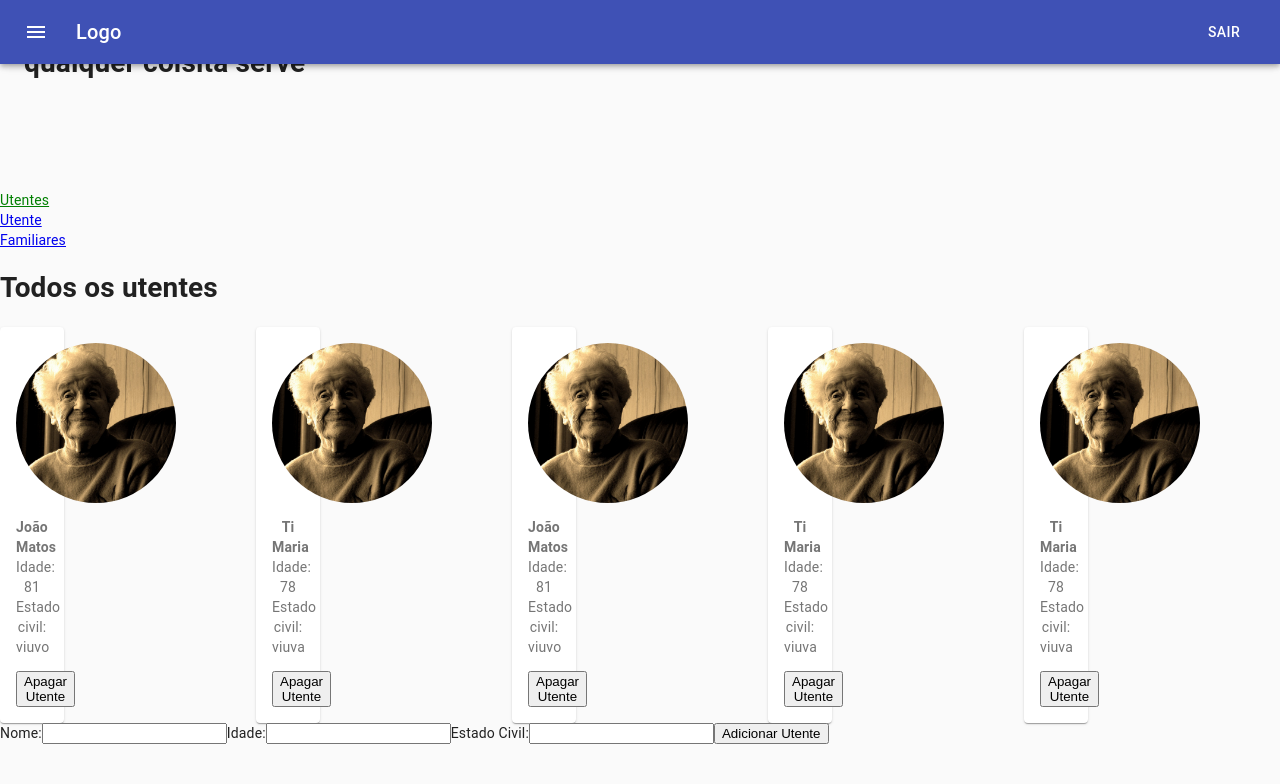
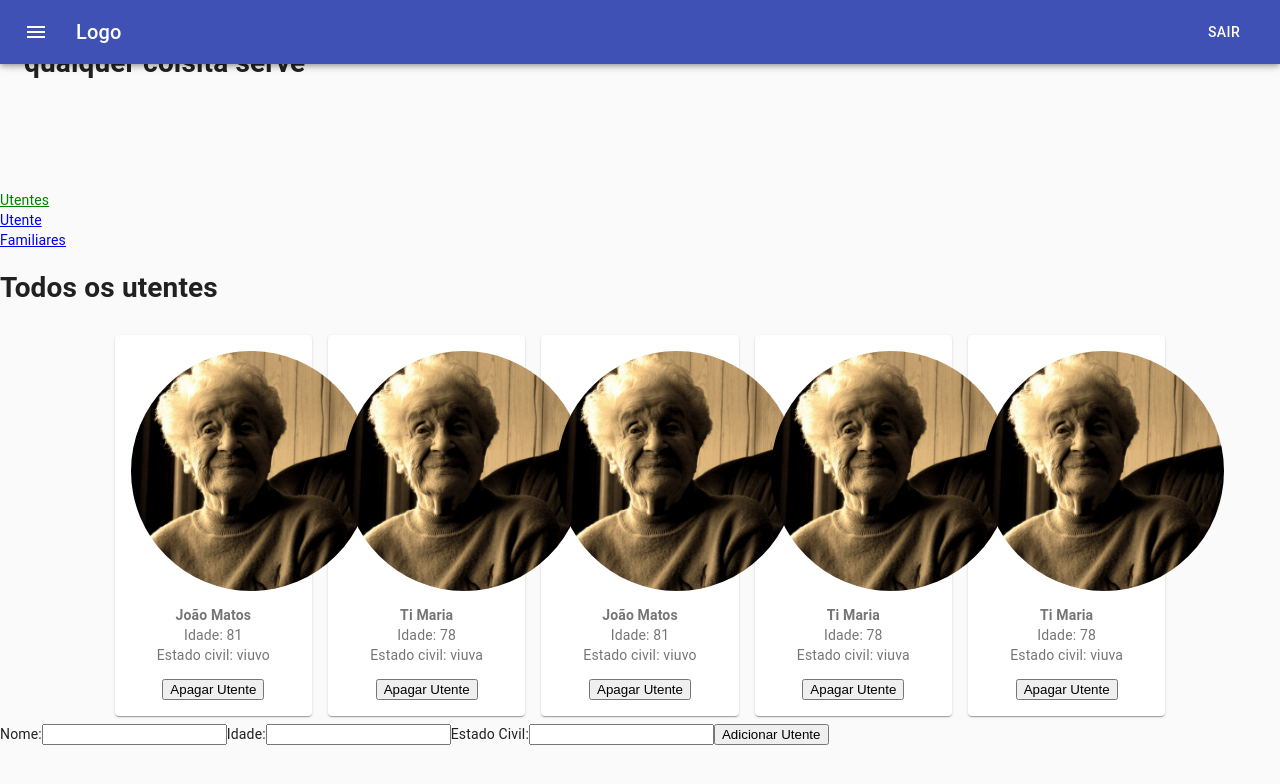
Before and after one commit to RMERCADOR98/Lar-App, a React (Create React App) app in the folder Projeto_Final/react_test/: page /Utentes in a window 1280 px wide. Shown: the top 784 px of the page. Built offline with nearby package versions, Linux system fonts and the light colour scheme; the HTML template or start-up script is replaced by a standard one.

Commit message:
24-04-2020
Problem with Grid Solved

```diff
--- a/Projeto_Final/react_test/src/Components/card.js
+++ b/Projeto_Final/react_test/src/Components/card.js
@@ -13,7 +13,7 @@ const useStyles = makeStyles({
   },
 });
 
-export default function PerfilUtente() {
+export default function PerfilUtenteCard() {
   const classes = useStyles();
   return (
     <Container style={{ background: "rgb(66, 133, 244)" }}>
@@ -30,8 +30,7 @@ export default function PerfilUtente() {
           >
             <Grid item xs={6}>
               <Button variant="contained" size="medium">
-                {" "}
-                Informações{" "}
+                Informações
               </Button>
             </Grid>
             <Grid item xs={6}>
--- a/Projeto_Final/react_test/src/Layout/PerfilUtente.js
+++ b/Projeto_Final/react_test/src/Layout/PerfilUtente.js
@@ -6,15 +6,15 @@ const useStyles = makeStyles((theme) => ({
     flexGrow: 1,
   },
   gridPaper: {
+    margin: theme.spacing(1),
     padding: theme.spacing(2),
     textAlign: "center",
-    justifyContent: "center",
-    alignItems: "center",
     color: theme.palette.text.secondary,
   },
   large: {
-    width: theme.spacing(20),
-    height: theme.spacing(20),
+    margin: "0 auto",
+    width: theme.spacing(30),
+    height: theme.spacing(30),
   },
 }));
 
@@ -22,16 +22,14 @@ const PerfilUtente = ({ utentes, deleteUtente }) => {
   const classes = useStyles();
   const listaUtentes = utentes.map((utente) => {
     return (
-      <div className={classes.root} key={utente.id}>
-        <Grid item xs={3}>
-          <Paper className={classes.gridPaper}>
+      <Grid item xs={12} sm={6} md={4} lg={2} xl={2} key={utente.id}>
+        <Paper className={classes.gridPaper} justify="center">
           <Avatar
             variant="circle"
             className={classes.large}
             src={process.env.PUBLIC_URL + "img/oldLady.jpg"}
           />
-            {/* Tive de usar o require pois chamar apenas peça imagem nao resolvia o problema -> StackOverflow*/}
-            <p style={{ textAlign: "center" }}>
+          <p>
             <b>{utente.nome}</b>
             <br />
             Idade: {utente.idade}
@@ -48,20 +46,12 @@ const PerfilUtente = ({ utentes, deleteUtente }) => {
           </button>
         </Paper>
       </Grid>
-      </div>
     );
   });
+
   return (
     <div className={classes.root}>
-      <Grid
-        container
-        flexWrap="wrap"
-        spacing={0}
-        justifyContent="center"
-        alignContent="center"
-        alignItems="center"
-        direction="row"
-      >
+      <Grid container fluid="true" justify="center">
         {listaUtentes}
       </Grid>
     </div>
--- a/Projeto_Final/react_test/src/Layout/Utente.js
+++ b/Projeto_Final/react_test/src/Layout/Utente.js
@@ -1,6 +1,6 @@
 import React from "react";
 
-import PerfilUtente from "../Components/card";
+import PerfilUtenteCard from "../Components/card";
 import FormDialog from "../Components/Forms/addUtente/addUtente";
 import FormDialogaddFamiliar from "../Components/Forms/addFamiliar/addFamiliar";
 import FormDialogaddAlimentacao from "../Components/Forms/addAlimentacao/addAlimentacao";
@@ -11,7 +11,7 @@ const Utente = () => {
   return (
     <div style={{ backgroundColor: "rgb(66, 133, 244)" }}>
       <CssBaseline />
-      <PerfilUtente />
+      <PerfilUtenteCard />
       <FormDialog />
       <FormDialogaddFamiliar />
       <FormDialogaddAlimentacao />
```
Lines whose indentation alone changed are shown as unchanged.
